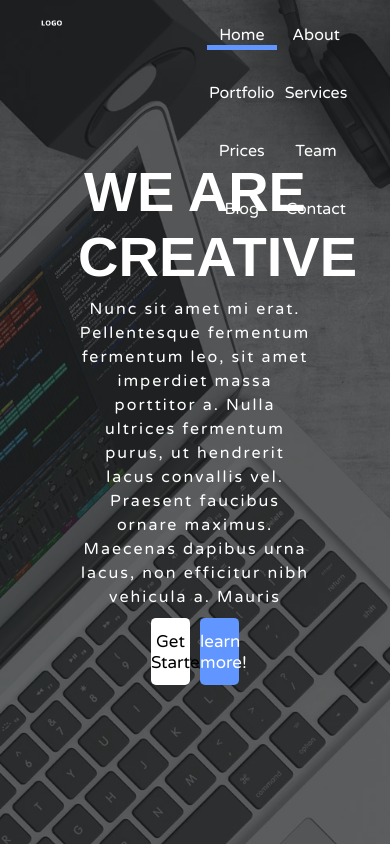
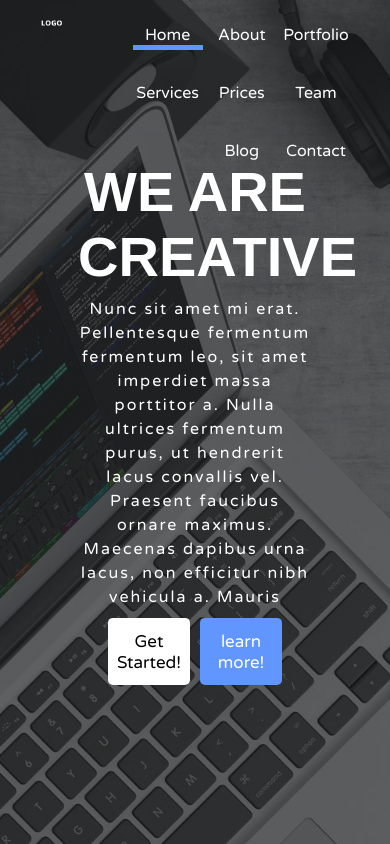
Before and after one commit to Bais-am/html-css.first, a plain HTML site: page Index.html in a window 390 px wide. Drawn offline with Linux system fonts and the light colour scheme.

Commit message:
made navbar and hero img fully responsive to smaller screens

```diff
--- a/css/Style.css
+++ b/css/Style.css
@@ -45,16 +45,16 @@ h1, h2, h3, h4, h5, h6{
 }
 
 .header .logo{
-    width: 40%;
+    width: 10%;
     float: left;
 }
 .header .logo img{
-    width: 20%;
+    width: 80%;
     margin-top: 2vh;
 }
 
 .header .navbar{
-    width: 60%;
+    width: 90%;
     float: left;
     list-style: none;
     text-align: right;
@@ -127,7 +127,7 @@ h1, h2, h3, h4, h5, h6{
 }
 
 .btn{
-    width: 10vw;
+    width: 35%;
     padding: 1.5vh 0px;
     border-radius: 5px;
     border: 0px;
```
